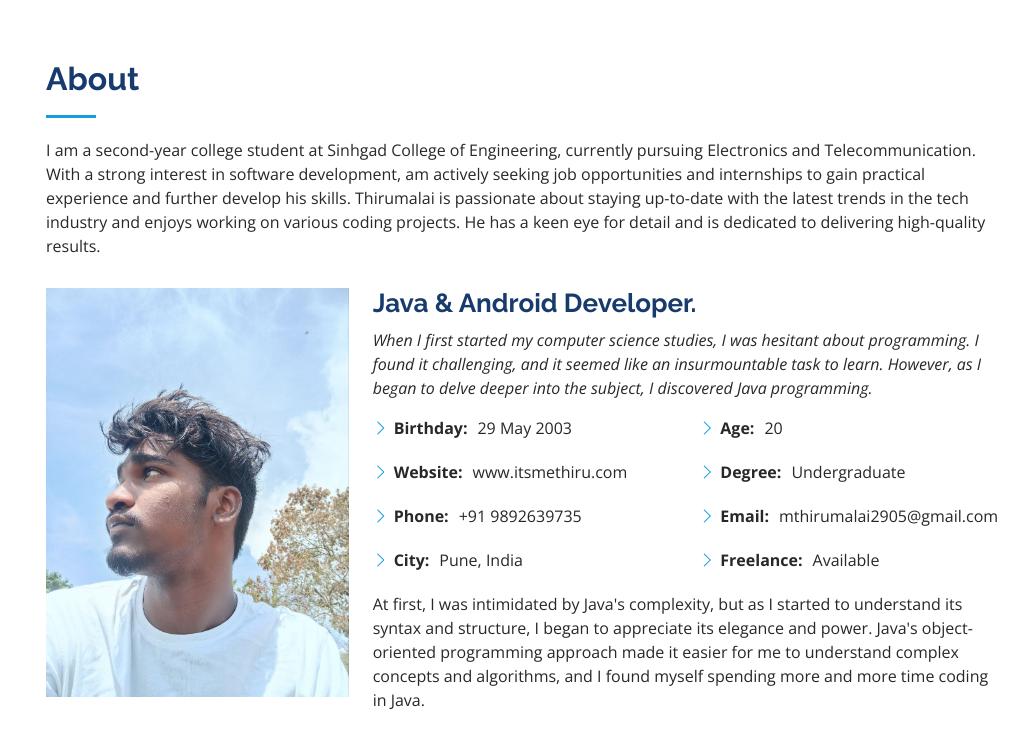
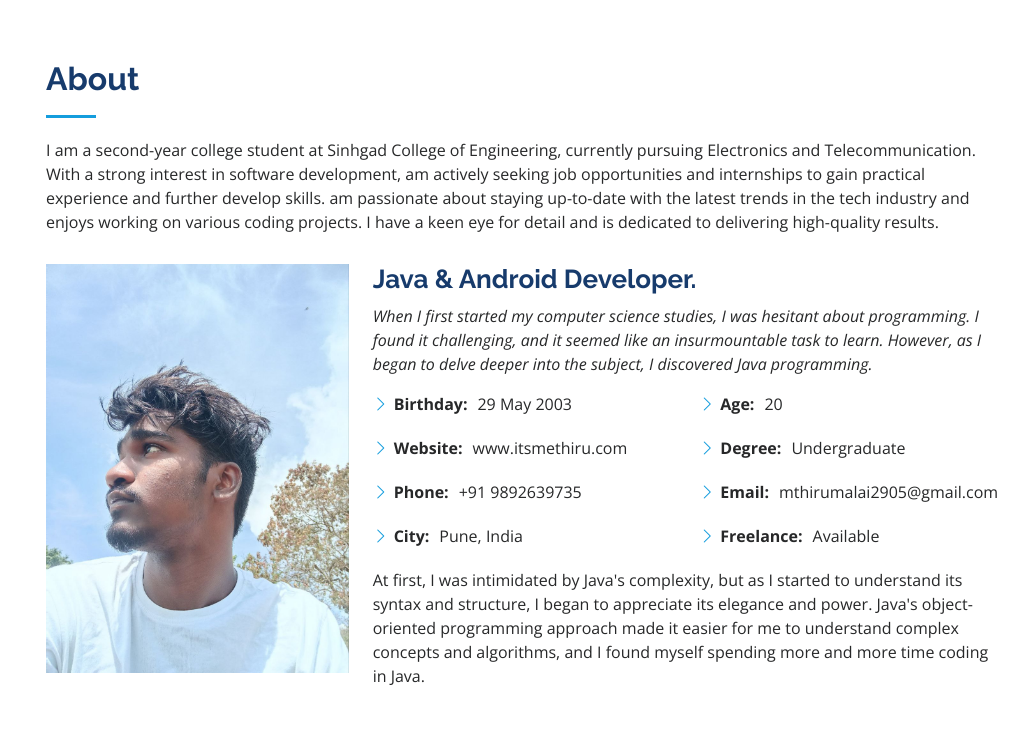
Before and after one commit to mthirumalai2905/My-Blog, a plain HTML site: page index.html in a window 1280 px wide. Shown: the part 800-1545 px from the top of the page, without its empty margins (266-1280 px from the left). Drawn offline with nearby package versions, Linux system fonts and the light colour scheme.

Commit message:
Update index.html

```diff
--- a/index.html
+++ b/index.html
@@ -80,8 +80,8 @@
 
         <div class="section-title">
           <h2>About</h2>
-          <p>I am  a second-year college student at Sinhgad College of Engineering, currently pursuing Electronics and Telecommunication. With a strong interest in software development, am actively seeking job opportunities and internships to gain practical experience and further develop his skills.
-            Thirumalai is passionate about staying up-to-date with the latest trends in the tech industry and enjoys working on various coding projects. He has a keen eye for detail and is dedicated to delivering high-quality results.</p>
+          <p>I am  a second-year college student at Sinhgad College of Engineering, currently pursuing Electronics and Telecommunication. With a strong interest in software development, am actively seeking job opportunities and internships to gain practical experience and further develop skills.
+            am passionate about staying up-to-date with the latest trends in the tech industry and enjoys working on various coding projects. I have a  keen eye for detail and is dedicated to delivering high-quality results.</p>
         </div>
 
         <div class="row">
@@ -290,7 +290,7 @@
               <ul>
                 <li>Devgiri Boys Hostel, vadgaon, Pune-Maharashtra</li>
                 <li>(+91)-9892639735</li>
-                <li>mthirumalai2905.com</li>
+                <li>mthirumalai2905@gmail.com</li>
               </ul>
             </div>
 
```
